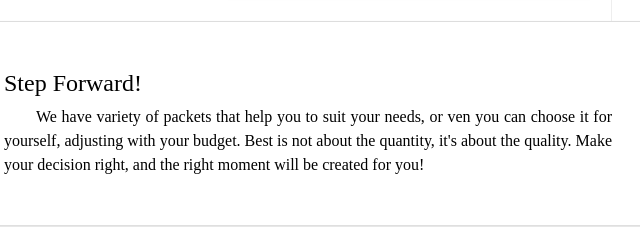
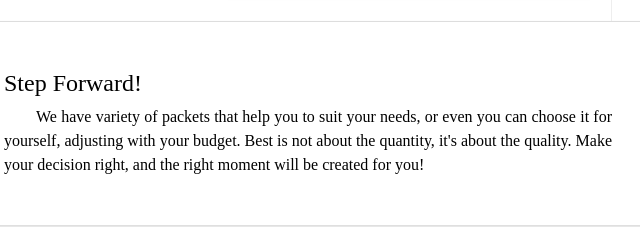
Before and after one commit to rivaldo257/csw202, a plain HTML site: page index.html in a window 1280 px wide. Shown: the part 1238-1465 px from the top of the page, 636-1276 px from the left. Drawn offline with Linux system fonts and the light colour scheme.

Commit message:
mistyping corection

```diff
--- a/index.html
+++ b/index.html
@@ -108,7 +108,7 @@
       <div class="w-50 big-card-info">
         <label class="big-card-title">Step Forward!</label>
         <p class="big-card-desc">
-            We have variety of packets that help you to suit your needs, or ven you can choose it for yourself, adjusting with your budget. Best is not about the quantity, it's about the quality. Make your decision right, and the right moment will be created for you!
+            We have variety of packets that help you to suit your needs, or even you can choose it for yourself, adjusting with your budget. Best is not about the quantity, it's about the quality. Make your decision right, and the right moment will be created for you!
         </p>
       </div>
     </div>
```
